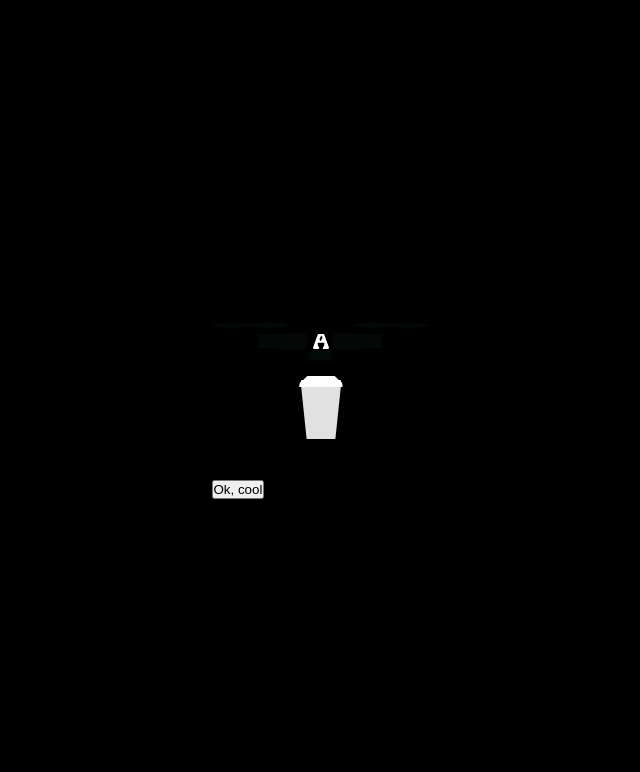
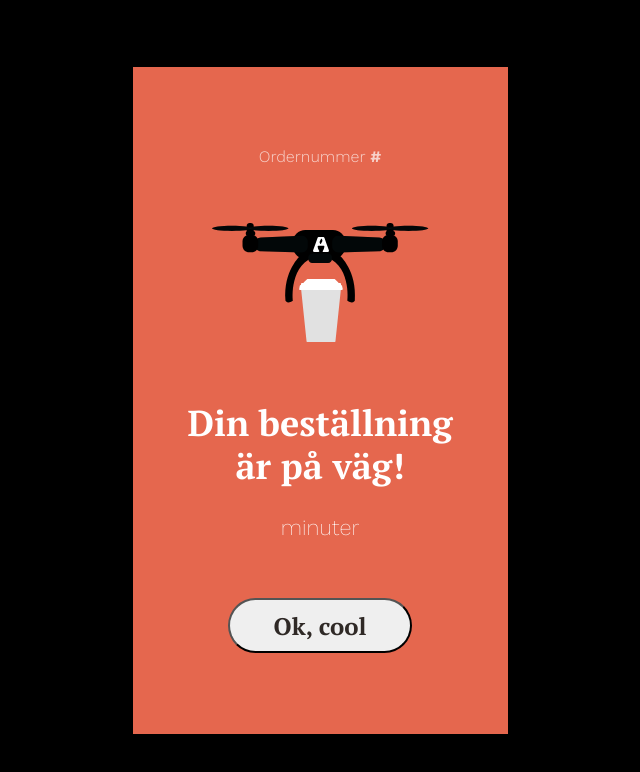
Before and after one commit to Emadenni/Air-bean-app, a React (Vite) app in the folder air-bean-app/: page /status in a window 1280 px wide. Shown: the top 772 px of the page, without its empty margins (320-960 px from the left). Built offline with nearby package versions, Linux system fonts and the light colour scheme.

Commit message:
styled page Status

```diff
--- a/air-bean-app/src/pages/Status.tsx
+++ b/air-bean-app/src/pages/Status.tsx
@@ -1,5 +1,6 @@
 import { useEffect, useState } from "react";
 import droneImg from "../assets/images/droneImg.svg"
+import "../pages/status.scss"
 
 const Status = () => {
   const [eta, setEta] = useState("");
@@ -21,13 +22,13 @@ const Status = () => {
 
 
   return (
-    <div>
-       <p>Order Number: {orderNr}</p>
+    <div className="status-container">
+       <p className="status-container__orderNr">Ordernummer  <span>#{orderNr}</span> </p>
        <img src={droneImg} alt="drone" />
 
-      <p>Din beställning är på väg!</p>
-      <p>ETA: {eta} <span>minuter</span> </p>
-     <button>Ok, cool</button>
+      <p className="status-container__text" >Din beställning är på väg!</p>
+      <p className="status-container__eta">{eta} <span>minuter</span> </p>
+     <button className="status-container__button">Ok, cool</button>
     </div>
   );
 };
--- /dev/null
+++ b/air-bean-app/src/pages/status.scss
@@ -0,0 +1,68 @@
+.status-container {
+  width: 23.438rem;
+  height: 41.688rem;
+  background-color: #e5674e;
+  display: flex;
+  flex-direction: column;
+  justify-content: space-between;
+  align-items: center;
+  padding: 80px;
+
+  &__orderNr {
+    text-align: center;
+    width: 279px;
+    color: rgb(255, 255, 255, 0.7);
+    font-family: "Work Sans", sans-serif;
+    font-optical-sizing: auto;
+    font-size: 16px;
+    font-style: normal;
+    font-weight: 300;
+    line-height: 120%;
+
+    > span {
+      font-weight: bold;
+    }
+  }
+
+  &__text {
+    font-family: "PT Serif", serif;
+    font-weight: bold;
+    font-style: normal;
+    color: #ffffff;
+    font-size: 36px;
+    line-height: 120%;
+    width: 279px;
+    text-align: center;
+  }
+
+  &__eta {
+    color: #ffffff;
+    font-family: "Work Sans", sans-serif;
+    font-optical-sizing: auto;
+    font-size: 16px;
+    font-style: normal;
+    font-size: 22px;
+    font-weight: bold;
+    line-height: 120%;
+    margin-top: -30px;
+    >span {
+        font-weight: 200;
+    }
+  }
+
+  &__button {
+    font-family: "PT Serif", serif;
+    font-weight: bold;
+    font-style: normal;
+    color: #2F2926;
+    font-size: 24px;
+    line-height: 120%;
+    padding:20px 40px;
+    border-radius: 50px;
+    width: 184px;
+    height: 55px;
+    display: flex;
+    justify-content: center;
+    align-items: center;
+  }
+}
```
